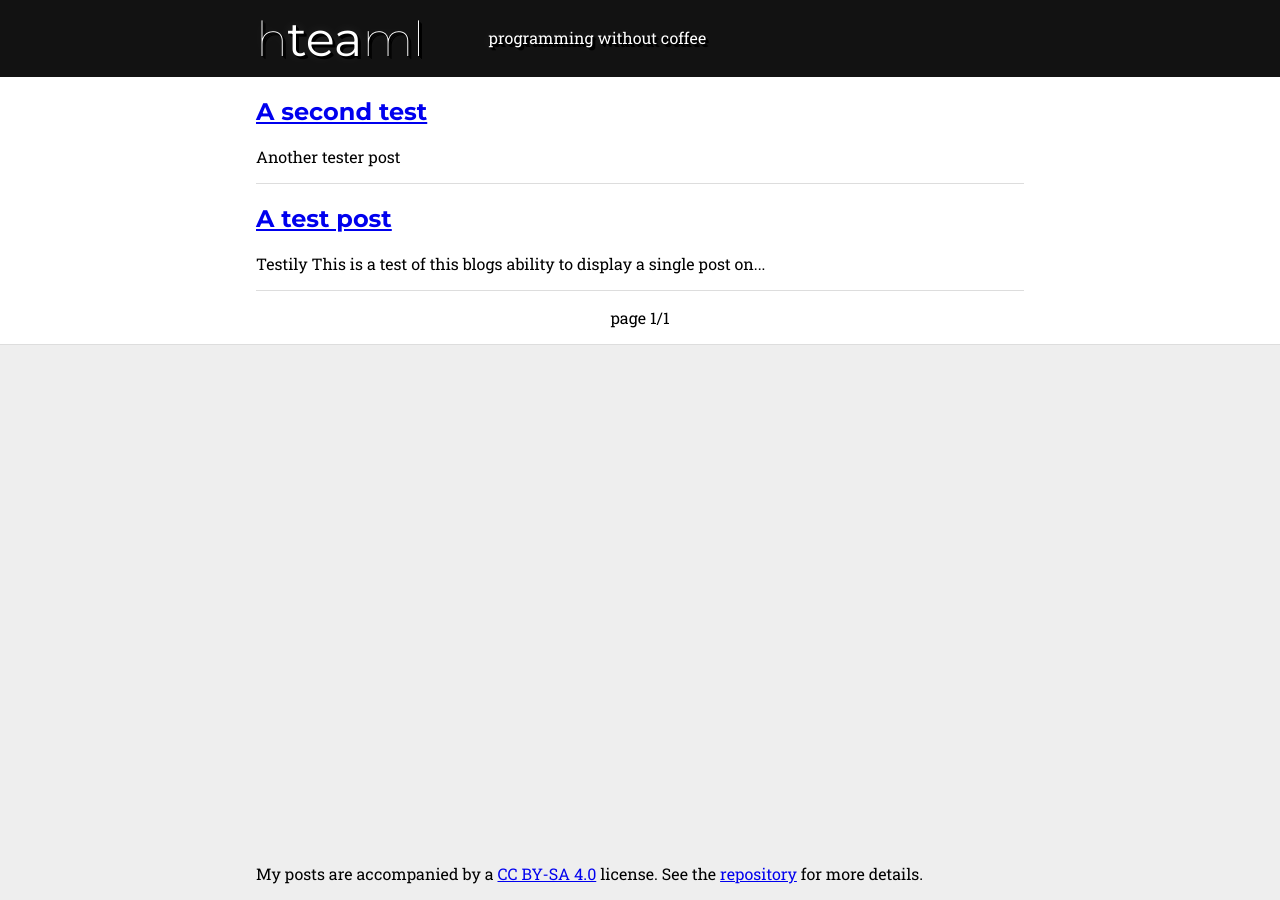
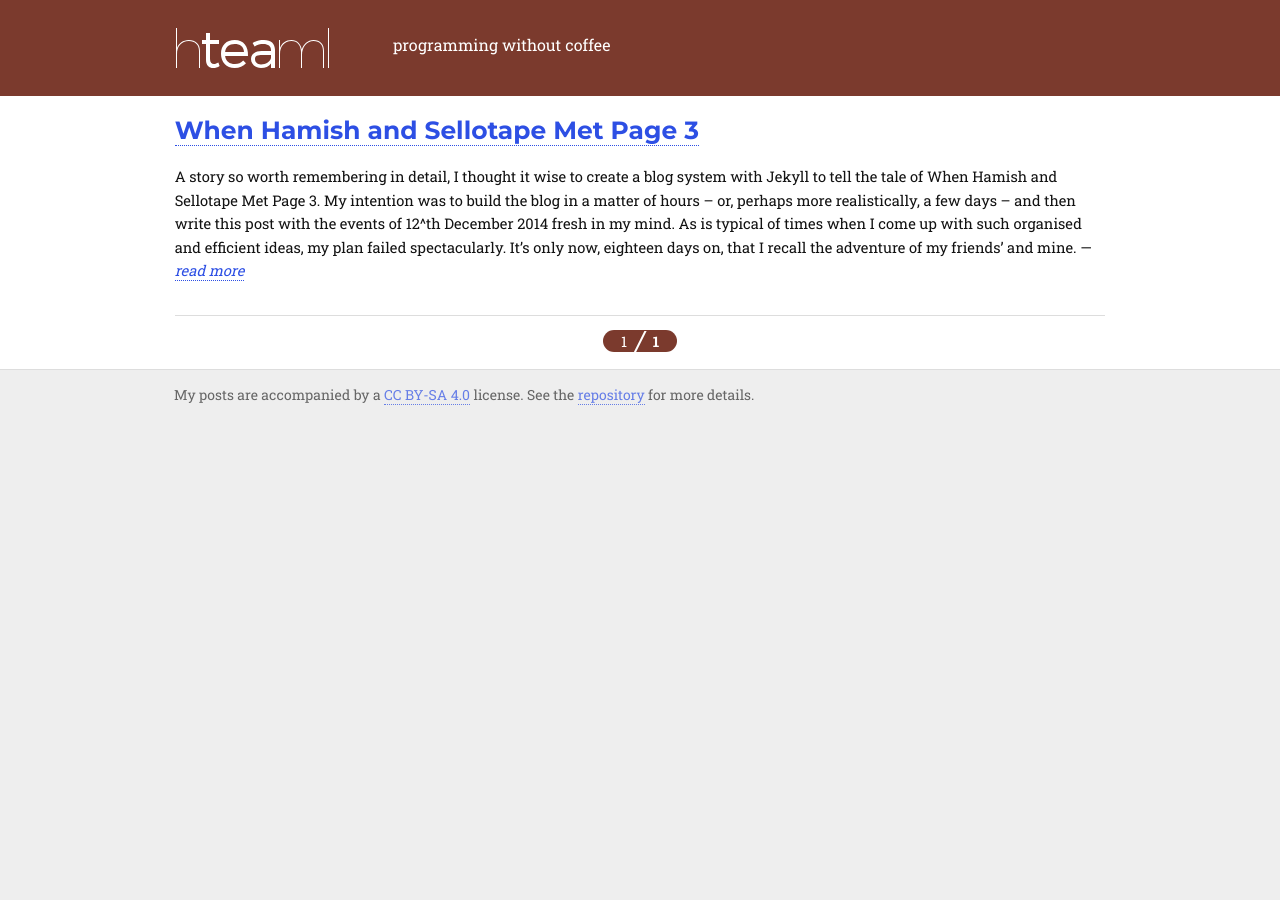
Before and after one commit to blieque/blieque.github.io, a Jekyll site: the page built from index.html, in a window 1280 px wide. Built offline with Jekyll 4.4.1, drawn with Linux system fonts in a browser that asks for light colours; Markdown is read by kramdown in place of the engine named in the settings; the list of posts is cut into pages by our own code.

Commit message:
first post, layouts, styles, sprite, favicon,..
One of the most significant changes in my stupid mind is the addition of
the first post, complete. I have not proofread it. There is a low chance
I ever will.

In news relating to real changes, I have made a lot. I have, in fact,
neglected making this commit as the fist post was half-done for a while,
and I didn't want to commit it without it being finished.

I have modified the header and footer includes. For one thing, I have
started using a main tag, rather than a section, despite it's queer level
of browser support. I have also added a script element calling the
colourtime.js script mentioned later.

The two layouts have been changed. I completed the pagination business,
and moved the page indicator to the home layout rather than the index
file purely as it felt more correct. It's something common across all of
the home pages, so I feel like it should be in the home template. The
post template has been changed, removing the silly comment form and
adding a little profile of me after the post. There is also a nicely
formatted date below the post title.

I have removed the two test posts, and added the first real one, as
partly mentioned.

I have added the colourtime.js script, which slowly and gradually changes
the colour of a few elements of the page. This uses the current time and
some sine wave calculations to create nice, fairly randomised fades
between different colours. The idea is to load the page and see it
displaying one colour, read a post, look at the header (for
instance) once more, and then question one's sanity.

A sprite in both PNG and SVG format has been added, and integrated. This
accounts for the main logo, and the social links in the profile box
after posts. As I have started using this sprite for the main logo, I
have removed the Montserrat Hairline WOFF from the assets and
stylesheet.

I have added a favicon, too. I decided to steal the one I made for
functionalstoneware.com, as it's fitting enough for both.

I'll commit more often now.

```diff
--- a/_includes/footer.html
+++ b/_includes/footer.html
@@ -1,11 +1,10 @@
 			</div>
-		</section>
+		</main>
 		<footer>
 			<div>
-				<div>
-					My posts are accompanied by a <a href="http://creativecommons.org/licenses/by-sa/4.0/">CC BY-SA 4.0</a> license. See the <a href="https://github.com/blieque/blieque.github.io/blob/master/LICENSE.md">repository</a> for more details.
-				</div>
+				My posts are accompanied by a <a href="http://creativecommons.org/licenses/by-sa/4.0/">CC BY-SA 4.0</a> license. See the <a href="https://github.com/blieque/blieque.github.io/blob/master/LICENSE.md">repository</a> for more details.
 			</div>
 		</footer>
+		<script src="/assets/colourtime.js"></script>
 	</body>
 </html>
--- a/_includes/header.html
+++ b/_includes/header.html
@@ -2,13 +2,14 @@
 <html lang="en">
 	<head>
 		<title>{% if page.title %}{{ page.title }} &ndash; {% endif %}{{ site.name }}</title>
+		<meta name="viewport" content="width=device-width,initial-scale=1">
 		<link rel="stylesheet" href="/assets/main.css">
 	</head>
 	<body>
 		<header>
 			<div>
-				<a href="{{ site.url }}" id="hn">h<span>tea</span>ml</a><div id="hsn">{{ site.subname }}</div>
+				<a href="{{ site.url }}" id="hn">hteaml</a><div id="hsn">{{ site.subname }}</div>
 			</div>
 		</header>
-		<section>
+		<main role="main">
 			<div>
--- a/_layouts/home.html
+++ b/_layouts/home.html
@@ -2,4 +2,18 @@
 
 {{ content }}
 
+<nav id="pg">
+
+	{% if paginator.previous_page %}
+	<a href="{{ paginator.previous_page_path }}"><svg width="8" height="22"><path d="M7 23L1 11L7 -1"/></svg>newer guff</a>
+	{% endif %}
+
+	<div>{{ paginator.page }}<svg width="14" height="22"><path d="M1 23L13 -1"/></svg><strong>{{ paginator.total_pages }}</strong></div>
+
+	{% if paginator.next_page %}
+	<a href="{{ paginator.next_page_path }}">older guff<svg width="8" height="22"><path d="M1 23L7 11L1 -1"/></svg></a>
+	{% endif %}
+
+</nav>
+
 {% include footer.html %}
--- a/_posts/2014-12-14-test.md
+++ /dev/null
@@ -1,8 +0,0 @@
----
-title:	A test post
-layout:	post
----
-
-# Testily
-
-This is a test of this blogs ability to display a single post on a page. I'll start blogging when this is all done.
--- a/_posts/2014-12-17-tester2.md
+++ /dev/null
@@ -1,6 +0,0 @@
----
-title:	A second test
-layout:	post
----
-
-# Another tester post
--- /dev/null
+++ b/_posts/2014-12-30-when-hamish-and-sellotape-met-page-3.md
@@ -0,0 +1,40 @@
+---
+layout:	post
+title:	When Hamish and Sellotape Met Page 3
+---
+
+A story so worth remembering in detail, I thought it wise to create a blog system with Jekyll to tell the tale of When Hamish and Sellotape Met Page 3. My intention was to build the blog in a matter of hours &ndash; or, perhaps more realistically, a few days &ndash; and then write this post with the events of 12^th December 2014 fresh in my mind. As is typical of times when I come up with such organised and efficient ideas, my plan failed spectacularly. It's only now, eighteen days on, that I recall the adventure of my friends' and mine.
+
+<a class="i" href="{{ site.url }}/assets/img/2014/hamish-full.jpg"><img src="{{ site.url }}/assets/img/2014/hamish.jpg"></a><span>Hamish the bear, incognito.</span>
+
+As could be assumed from previously stated information, Christmas was just around the corner. As has become common in many circles, Secret Santa exchanges were being organised too, and this is what led to the eventual meeting of Hamish, Sellotape and The Sun's third page. The maths class of one of my friends' was once such circle, but it seemed my good pal wasn't overly excited at the though of finding something for someone he had met only weeks before, and still barely knew. I wasn't going to allow the guy to go out and buy something practical as he had suggested he might; pens, pads of paper, or such. There was nothing amusing or festive in that, so I decided I would make it my quest to ensure something well and truly unwanted but fun was purchased. The budget of &pound;3 wasn't exactly restricting either.
+
+Along came Friday afternoon and, as usual, two of my friends and I were free of lessons for the day. We could have sat and worked, or talked, or browsed Facebook to the extent that the poor college Wi-Fi would allow, but I reminded the two of the gift-purchasing I had taken into my own hands. Before long, we were wrapped up to fend off the nip-stiffening December weather, and headed off campus. Being one to bring in a laptop and sit procrastinating with code rather than, say, adventure into town during my free periods, I was inexperienced when it came to the trek out of college. My good friends Juliett and Whiskey (we're going with the NATO phonetic alphabet for now) led the way. We journeyed past the fag pit &ndash; less an exclusively homosexual mosh pit and more a derelict bus shelter for those wishing to smoke cigarettes &ndash; onto the dual carriageway, and past a swimming pool of bad memories and a building site.
+
+We soon found ourselves in the centre of the shopping area, and realised we had little idea of what to buy. We knew our budget, our deadline of the following Tuesday (or so we thought), and the fact that our bus home would leave college in little more than an hour, so we decided to casually mooch in WHSmith. For those unaware, "WHSmith PLC is a British retailer which operates a chain of high street, railway station, airport, hospital and motorway service station shops selling books, stationery, magazines, newspapers and entertainment products". We found pens, ink, paper and related products, but this was to be expected, and wasn't overly interesting in our books. We contemplated the Terry's chocolate orange on sale for less than &pound;2, and this would probably have been a better choice in retrospect. That said, "better" doesn't necessarily take our entertainment into consideration.
+
+Instead, we chose to buy a teddy bear named Henry, which we found for a discounted price of &pound;2.99. This was a surprise for two reasons; not only was WHSmith offering a soft toy on their shelves, but it was also available for purchase at a price which would not leave one in debt. After assuring Juliett, whose views are particularly contrary to those of the right wing media, that we would include a note disassociating ourselves with the paper, we picked up a copy of The Sun too, as it only cost 40p, versus the rather pricey &pound;3.49 for a roll of wrapping paper. We also nabbed some Sellotape (in actual fact, it was likely WHSmith's own brand tape, but sod it) to join sheets of said newspaper in such a way as to conceal the nature of the bear to its recipient.
+
+Although Juliett had allowed for the purchase of The Sun, he would not go as far as to show any affiliation with me as I paid at the counter. His declaration of such refusal to even be in the shop as I paid was met with a similar refusal from Whiskey. I was left alone in line, to buy a teddy bear, two rolls of Sellotape, and a copy of The Sun. For comedic purposes, I would like to say the cashier gave me a subtle look of disgust, but I think the word "confusion" would do her expression more justice. Indeed, in her position, I too would be both confused and saddened to see a teen paying good money for such Conservative rubbish as any of Rupert Murdoch's publications. That said, I might also consider the possibility that a male of such an age may be buying the paper solely for its third page.
+
+I left the counter, with change and receipt in hand, and promptly cursed by companions for abandoning me to purchase such a combination of items by myself. Not to dwell, we pressed on, making our way back towards college. The budget may have been exceeded, but I needed tape for the wrapping of other gifts, and if one tells oneself that they're all just pretending, reading The Sun's journalists' articles be amusing enough to warrant the price. Still, the knowledge that I had voluntarily given money to News Corp. still hung in my conscience.
+
+***
+
+Having had my suggestion of wrapping the gift on a bench at the side of the dual carriageway met with strong disapproval, we wondered back onto the college campus, with little idea of where to smother our bear in newspaper without seeming overly conspicuous. We headed into the N block, in search of a room not being used at the time. Perhaps thanks to Sod's Law, we found that all of the rooms were peculiarly in use, which left us with little idea of where to go. My first suggestion was under the stairs, and as time ticked by, I ignored the objections of Juliett and Whiskey. I started to pull items out of the bag while crouched under the last flight of stairs at the rarely traversed back of the the building. Unfortunately, the objections only grew, and my partners in crime joining my under the stairs was not going to happen any time soon. I was eventually coaxed out from my new cubby-hole in the stairwell, and away from my new friend, an electric floor cleaner.
+
+I proposed another option; to simply crouch outside of the building &ndash; in the bitter cold, mind &ndash; which was met with less disapproval than my previous suggestions. After explaining that if anyone were to ask questions, we could simply say we were playing a joke with friends, which was ironically close to the truth, the location was decided upon. We quickly started to wrap, with Juliett handling the measuring and cutting of tape, and Whiskey warning us of the time. We wrapped the bear in the most inconspicuous manner we could, making sure to obscure the shape and size of the item. We did our best with the time available, but we also wanted to deliver the item directly to the room in which it would be required, saving our friend (who we'll call Hotel, for the sake of following previously-outlined convention) the embarrassment of giving another 16&ndashs;17 year old a fluffy teddy bear, and to also leave him in the dark as to what we had bought.
+
+With only a small amount of fur still poking out between sections of torn Sun, we set out to scout the rooms our friend has maths in. While Juliett and I had wrapped, Whiskey had used his iPod and Hotel's student ID number to find a timetable. We had three rooms to visit before our buses left, which could have happened within as few as ten minutes. We hastily moved towards the P block, but found that the room on the timetable was apparently no longer in use for maths and had been filled with computers. That ruled out one. The second we visited showed no sign of a teacher or the conveniently placed box with a "Secret Santa 2014" label on the side, maybe even half filled with brightly coloured presents of various shapes and sizes, that we would have liked to encounter. We moved towards the third room, passing through another room in which I have some maths lessons. We even asked my teacher, who happened to be sat in said room, about the Secret Santa, but he had heard nothing about it. Meanwhile, the minute hand on the wall casually glided past 1, marking 5 minutes (if we were lucky) until buses left.
+
+We searched through the empty third room, but found no sign of what we were looking for. We came to the conclusion that the best way forward was for me to take home the bear, who we had renamed to a far more fitting *Hamish*, finish the wrapping process properly, and attach a label indicating the intended recipient of Hamish, as well as including a small disclaimer regarding the purchase of The Sun. I accordingly stuffed Hamish and what remained of The Sun, as well as the all-important tape, into the previously-pictured blue bag, which was then stuffed into my backpack out of sight. We decided we would need to avoid Hotel, who knew that we had ventured into town looking for a gift on his behalf, and so we approached the bus-stop area from a different angle to usual. Keeping behind the library, we carefully watched for our own buses and friends who caught the same as ours. Thankfully none of us would be sharing a lift with Hotel himself, which could have compromised the integrity of our secret.
+
+Vowing not to tell a soul, Whiskey departed for his bus, with Juliett and me deciding to hang back. Unfortunately, the former was spotted by Hotel, and had no choice but to follow in Whiskeys footsteps, otherwise revealing my position. Carefully avoiding details, Juliett denied knowing my whereabouts, and kept Hotel distracted. My curiosity got the better of me, which eventually caused my downfall, and I poked my head around the corner of the library. Hotel, naturally, decided to turn at this moment, and came hurriedly scuttling over to me, despite the restraining attempts of Juliett. Whiskey had nothing to do but helplessly watch from his still-stationary coach as Juliett and I came face-to-face with He Who Was To Be Avoided.
+
+Luckily, we managed to convince Hotel that the gift we had acquired was magnificent, and although we couldn't tell him what it was, it was nothing to be worried about. This, understandably, did nothing but fuel his worry, and likely bring him to consider his own original idea of buying stationary from the college reprographics office. Soon enough, more buses arrived and carted us away, and Hotel was subsequently plunged into a weekend of mystery.
+
+* * *
+
+In the end, I did take Hamish home, and ensure that none of his fur was poking out of his suit of right-wing tabloid nonsense. I also clarified to the lucky chap who would receive him, that we would not want to show any amount of support for Rupert, Fox, News Corp. or, in particular, The Sun, but that crap journalism was certainly cheaper than reindeer-ridden wrapping paper. In case you were interested in any way, it turned out that Hamish only needed to be handed over for Thursday, so our haste really was unneeded. I might also mention, even with the look from the cashier, the worried questioning from my parents as remnants of The Sun lay in the fire-lighting basket, and the endurance of Britain's chilly December, I regret nothing.
+
+Anyway, back to programming.
--- /dev/null
+++ b/assets/colourtime.js
@@ -0,0 +1,44 @@
+/*
+ *	colourtime.js
+ *	Blieque Mariguan, GPLv3
+ *
+ *	Starting with a value based on the current time, this script gradually
+ *	changes the colour of a number of elements on https://blieque.github.io
+ *
+ */
+
+// variables
+
+var timeMs			= 0,
+	intervalSec		= 2,	// number of seconds between changes (can be decimal)
+	saturationMult	= Math.floor(Math.random() * 15) + 15,
+	saturationStrch	= 1 / Math.floor(Math.random() * 2 + 2),
+	saturationShift	= Math.floor(Math.random() * 300) + 30,
+	lightnessMult	= Math.floor(Math.random() * 10) + 10,
+	lightnessStrch	= 1 / (Math.random() + 1.5);
+
+// functions
+
+function updateColour() {
+
+	timeMs			= Date.now();
+
+	var hue			= Math.floor(timeMs / (intervalSec * 1000)) % 360,
+		saturation	= Math.sin((hue * saturationStrch + saturationShift) * Math.PI/180) * saturationMult + 30,
+		lightness	= Math.sin(hue * Math.PI / 180) * lightnessMult + 30,
+
+		cssString	= "background:hsl(" + hue + "," +
+					  Math.floor(saturation) + "%," +
+					  Math.floor(lightness) + "%)",
+		elements	= document.querySelectorAll("header,#pg a,#pg div,article>h1+div");
+
+	for (var i = 0; i < elements.length; i++) {
+		elements[i].style.cssText	= cssString;
+	};
+
+}
+
+// runtime
+
+updateColour();
+var colourcyle	= setInterval(updateColour,intervalSec * 1000);
--- a/assets/main.css
+++ b/assets/main.css
@@ -1,13 +1,6 @@
 /* typography */
 @import url(https://fonts.googleapis.com/css?family=Montserrat:400,700);
 @import url(https://fonts.googleapis.com/css?family=Roboto+Slab:400,700);
-
-@font-face {
-	font-family:'Montserrat';
-	font-style:normal;
-	font-weight:100;
-	src:local('Montserrat-Hairline'),url(/assets/montserrat-hairline.woff) format('woff');
-}
 
 /* elements */
 html,body {
@@ -15,65 +8,184 @@ html,body {
 }
 body {
 	margin:0;
+	color:#121212;
+	background:#eee;
+	font-size:11pt;
 	font-family:roboto slab,helvetica neue,lucida sans,sans-serif;
+	line-height:1.6;
 }
 #hn,h1,h2,h3,h4,h5,h6 {
+	margin:0 0 .4em;
 	font-family:montserrat,gotham,helvetica neue,sans-serif;
 }
+h1 {
+	font-size:2em;
+}
+h2 {
+	font-size:1.7em;
+}
+h3 {
+	font-size:1.4em;
+}
+h6 {
+	text-transform:uppercase;
+}
+a:not(.i) {
+	color:#2d4fe4;
+	text-decoration:none;
+	border-bottom:1px dotted;
+}
+a:hover {
+	color:#5a76ef;
+}
+h1 a,h2 a,h3 a,h3 a,h5 a,h6 a {
+	border-width:2px;
+}
+img {
+	width:100%;
+}
+img+span {
+	padding:.6em;
+	color:#fff;
+	background:rgba(0,0,0,.8);
+}
+sup,sub {
+	line-height:1;
+}
 
-header>div,section>div,footer div div {
+/* essentially classes */
+header,#pg a,#pg div,article>h1+div {
+	color:#fff!important;
+	background:#121212;
+}
+header>div,main>div,footer>div,#pn {
+	-webkit-box-sizing:border-box;
+	box-sizing:border-box;
+}
+a,#pg svg {
+	-webkit-transition:all .1s ease;
+	transition:all .1s ease;
+}
+footer,article>h1+div,aside {
+	color:#666;
+	font-size:95%;
+}
+#hn,aside>div a {
+	background:url(/assets/img/sprite.png);
+	/* imperfect but functional */
+	background:linear-gradient(transparent,transparent),url(/assets/img/sprite.svg);
+}
+
+/* header */
+header>div,main>div,footer>div {
 	margin:0 auto;
-	width:60%;
-	min-width:460px;
-}
-header>div {
-	padding:.6em 0;
+	padding:1em;
+	width:75%;
+	min-width:500px;
 }
 header {
-	background:#121212;
-	color:#fff;
+	font-size:12pt;
 	overflow:hidden;
-	text-shadow:1px 1px 0 #000,2px 2px 0 #000,3px 3px 0 #000,0 0 12px rgba(255,255,255,.12);
 }
 header span {
 	display:inline-block;
 }
 
-section {
-	overflow:hidden;
+/* main section/wrapper */
+main,article {
+	border-bottom:solid 1px #ddd;
+}
+main {
 	background:#fff;
 	border-bottom:solid 1px #ddd;
 }
-section,article {
-	border-bottom:solid 1px #ddd;
+main>div {
+	padding-top:0;
 }
-nav {
-	padding:1em;
+article,aside {
+	padding:1em 0;
+	overflow:hidden;
+}
+article :last-child {
+	margin-bottom:1.2em;
+}
+aside :last-child {
+	margin-bottom:0;
+}
+article>h1+div {
+	display:inline-block;
+	margin-top:-.4em;
+	padding:.2em 1.2em;
+	border-radius:2em;
+	font-style:italic;
+}
+hr {
+	border:none;
+}
+hr:after {
+	content:"\2732\3000\2732\3000\2732";
+	display:block;
+	color:#666;
 	text-align:center;
 }
-nav a {
-	padding:4px;
+.i+span {
+	display:block;
+	margin:-1.7em 0 1.2em;
+	padding:.2em .6em;
+	color:#fff;
+	background:#444;
+	font-size:95%;
+}
+main a:visited {
+	color:#65259d;
+}
+main a:hover:visited {
+	color:#8d37d7;
+}
+aside {
+	padding:1em;
+	color:#222;
 	background:#eee;
+	line-height:1.5;
 }
-nav a:first-child {
+aside>div,aside>p {
+	display:inline-block;
+}
+aside>div {
+	margin-right:1.2em;
+	width:218px;
+}
+aside>div div {
+	margin:0 1.2em 0 0;
 	float:left;
+	width:100px;
+	height:100px;
+	text-indent:-999em;
+	background:url(https://1.gravatar.com/avatar/bb7ffa15bc30f2162b28ac11d398e993?s=100);
+	-webkit-border-radius:50px;
+	border-radius:50px;
 }
-nav a:last-child {
-	float:right;
+aside>div a {
+	display:inline-block;
+	margin:0 13px 13px 0;
+	width:24px;
+	height:24px;
+	border:none!important;
+	text-indent:-999em;
+}
+aside>p {
+	margin:0;
+	width:calc(100% - 218px - 3.2em);
+	vertical-align:top;
+	clear:both;
 }
 
+/* footer */
 footer {
-	position:fixed;
-	width:100%;
-	height:100%;
-	background:#eee;
-	bottom:0;
-	z-index:-1;
+	padding-bottom:1em;
 }
-footer>div {
-	position:absolute;
-	bottom:1em;
-	width:100%;
+footer a {
+	opacity:.7;
 }
 
 /* ids */
@@ -81,16 +193,148 @@ footer>div {
 	display:inline-block;
 }
 #hn { /* header name */
-	margin:-2px 0 0;
-	color:inherit;
-	font-size:36pt;
-	font-weight:300;
+	margin:.75em 0;
+	width:153px;
+	height:40px;
+	border:none;
+	background-position:0 -25px;
+	text-indent:-999em;
+}
+#hsn { /* header sub-name */
+	margin:1em 0 0 4em;
+	vertical-align:top;
+}
+#pg {
+	padding:1em 0 0;
+	position:relative;
+	text-align:center;
+}
+#pg a {
+	position:absolute;
 	text-decoration:none;
 }
-#hn span {
-	font-weight:400;
+#pg a:first-child {
+	left:0;
 }
-#hsn { /* header sub-name */
-	margin:1.1em 0 0 4em;
-	vertical-align:top;
+#pg a:last-child {
+	right:0;
 }
+#pg a,#pg div { /* page number/navigation blobs */
+	display:inline-block;
+	padding:0 1.2em;
+	height:1.5em;
+	border-radius:1em;
+}
+#pg a:first-child svg {
+	margin:0 .8em -.4em -.2em;
+	right:0;
+}
+#pg a:last-child svg {
+	margin:0 -.2em -.4em .8em;
+	left:0;
+}
+#pg a:first-child:hover svg {
+	right:.4em;
+}
+#pg a:last-child:hover svg {
+	left:.4em;
+}
+#pg svg {
+	margin:0 .4em -.4em;
+	position:relative;
+}
+#pg path {
+	fill:none;
+	stroke:#fff;
+	stroke-width:2px;
+}
+#sl,#sp {
+	margin-right:0;
+}
+#sg {
+	background-position:150px 0;
+}
+#sl {
+	background-position:125px 0;
+}
+#st {
+	background-position:100px 0;
+}
+#sf {
+	background-position:75px 0;
+}
+#sp {
+	background-position:50px 0;
+}
+#sy {
+	background-position:25px 0;
+}
+
+@media (max-width:800px),(max-device-width:800px) {
+	aside>div {
+		width:100px;
+	}
+	aside>div div {
+		margin:0 0 1.2em;
+	}
+	aside>p {
+		width:calc(100% - 100px - 3.2em);
+	}
+}
+
+@media (max-width:500px),(max-device-width:500px) {
+	p {
+		font-size:110%;
+	}
+	header>div,main>div,footer>div {
+		margin:0;
+		width:100%;
+		min-width:0;
+	}
+
+	main>div {
+		padding:0 0 1em;
+	}
+	main>div>* {
+		padding:1em;
+	}
+	nav a:first-child {
+		left:1em;
+	}
+	nav a:last-child {
+		right:1em;
+	}
+	aside>div,aside>p {
+		display:block;
+		width:100%;
+	}
+	aside>div {
+		margin:0 0 1.2em;
+	}
+	aside>div:after {
+		content:"";
+		display:block;
+		clear:both;
+	}
+	aside>div div {
+		margin:0 1.2em 0 0;
+	}
+
+	#hn,#hsn {
+		display:block!important;
+		text-align:center;
+		font-weight:normal;
+	}
+	#hn {
+		margin:.75em auto;
+	}
+	#hn span {
+		font-weight:bold;
+	}
+	#hsn {
+		margin:0 0 .6em;
+	}
+	#sl,#sp {
+		margin-right:13px;
+	}
+}
--- a/index.html
+++ b/index.html
@@ -2,23 +2,13 @@
 layout:	home
 ---
 
-{% for post in paginator.posts limit: 12 %}
+{% for post in paginator.posts limit: site.paginate %}
 <article>
-	<a href="{{ post.url }}"><h2>{{ post.title }}</h2></a>
-	<p>{{ post.content | strip_html | truncatewords 128 }}</p>
+	<h2><a href="{{ site.url }}{{ post.url }}">{{ post.title }}</a></h2>
+	{% assign good_excerpt_array = post.content | split:"<p>" %}
+	{% assign good_excerpt_array = good_excerpt_array[1] | split:"</p>" %}
+	{% assign good_excerpt = good_excerpt_array[0] | strip_html | truncatewords: 200,"" %}
+
+	<p>{{ good_excerpt }} &mdash; <a href="{{ site.url }}{{ post.url }}"><em>read more</em></a></p>
 </article>
 {% endfor %}
-
-<nav>
-
-	{% if paginator.previous_page %}
-	<a href="{{ paginator.previous_page_path }}" class="previous">newer guff</a>
-	{% endif %}
-
-	page {{ paginator.page }}/{{ paginator.total_pages }}
-
-	{% if paginator.next_page %}
-	<a href="{{ paginator.next_page_path }}" class="next">older guff</a>
-	{% endif %}
-
-</nav>
```
Also changed, not shown: _layouts/post.html (+25 -12 lines), assets/img/sprite.png (added), assets/img/sprite.svg (added), assets/montserrat-hairline.woff (deleted), favicon.ico (added).
